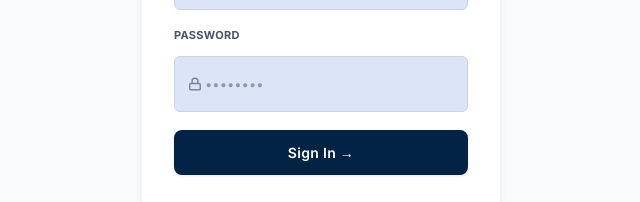
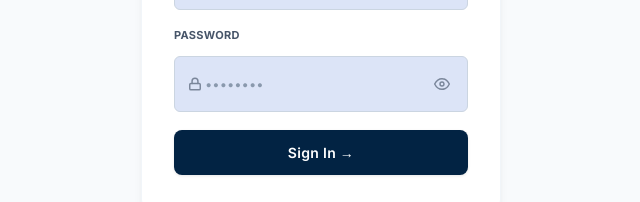
Before and after one commit to NavhiAngeles/mabutol-trucking-react, a React (Vite) app: page / in a window 1280 px wide. Shown: the part 445-647 px from the top of the page, without its empty margins (319-959 px from the left). Built offline with nearby package versions, Linux system fonts and the light colour scheme; no server answers.

Commit message:
Log in page eye toggle button fixed

```diff
--- a/src/pages/Login/login.css
+++ b/src/pages/Login/login.css
@@ -123,6 +123,7 @@
 .login-page input {
   width: 100%;
   padding-left: 50px;
+  padding-right: 44px;
   border-radius: 8px;
   border: 1px solid transparent;
   background: #dce4f7;
@@ -130,6 +131,38 @@
   font-size: 14px;
   transition: all 0.2s ease;
 
+}
+
+/* Show/Hide Password Toggle — always visible, never conditionally hidden */
+.login-page .toggle-password {
+  position: absolute;
+  right: 12px;
+  top: 50%;
+  transform: translateY(-50%);
+  display: flex;
+  align-items: center;
+  justify-content: center;
+  width: 28px;
+  height: 28px;
+  padding: 0;
+  border: none;
+  background: transparent;
+  color: #7a869a;
+  cursor: pointer;
+  opacity: 1;
+  visibility: visible;
+  z-index: 5;
+  transition: color 0.15s ease;
+}
+
+.login-page .toggle-password:hover {
+  color: #022343;
+}
+
+.login-page .toggle-password:focus-visible {
+  outline: 2px solid #022343;
+  outline-offset: 2px;
+  border-radius: 4px;
 }
 
 .login-page input::placeholder {
@@ -200,7 +233,7 @@
 
   padding-top: 0;
   padding-bottom: 0;
-  padding-right: 16px;
+  padding-right: 44px;
   padding-left: 30px !important;
 
   box-sizing: border-box;
--- a/src/pages/Login/login.jsx
+++ b/src/pages/Login/login.jsx
@@ -1,3 +1,4 @@
+import { useState } from "react";
 import { useLoginViewModel } from "../../viewmodels/LoginViewModel";
 import "./login.css";
 
@@ -12,6 +13,8 @@
     status,
     handleSubmit,
   } = useLoginViewModel();
+
+  const [showPassword, setShowPassword] = useState(false);
 
   return (
     <div className="login-page">
@@ -90,15 +93,36 @@
                   </svg>
                 </span>
                 <input
-                  type="password"
+                  type={showPassword ? "text" : "password"}
                   id="password"
                   placeholder="••••••••"
+                  autoComplete="current-password"
                   value={password}
                   onChange={(e) => {
                     setPassword(e.target.value);
                     if (errors.password) setErrors((prev) => ({ ...prev, password: "" }));
                   }}
                 />
+                <button
+                  type="button"
+                  className="toggle-password"
+                  onClick={() => setShowPassword((prev) => !prev)}
+                  aria-label={showPassword ? "Hide password" : "Show password"}
+                  aria-pressed={showPassword}
+                  tabIndex={0}
+                >
+                  {showPassword ? (
+                    <svg xmlns="http://www.w3.org/2000/svg" width="16" height="16" viewBox="0 0 24 24" fill="none" stroke="currentColor" strokeWidth="2.2" strokeLinecap="round" strokeLinejoin="round">
+                      <path d="M17.94 17.94A10.94 10.94 0 0 1 12 20c-7 0-11-8-11-8a18.5 18.5 0 0 1 5.06-5.94M9.9 4.24A9.12 9.12 0 0 1 12 4c7 0 11 8 11 8a18.5 18.5 0 0 1-2.16 3.19m-6.72-1.07a3 3 0 1 1-4.24-4.24"/>
+                      <line x1="1" y1="1" x2="23" y2="23"/>
+                    </svg>
+                  ) : (
+                    <svg xmlns="http://www.w3.org/2000/svg" width="16" height="16" viewBox="0 0 24 24" fill="none" stroke="currentColor" strokeWidth="2.2" strokeLinecap="round" strokeLinejoin="round">
+                      <path d="M1 12s4-8 11-8 11 8 11 8-4 8-11 8-11-8-11-8z"/>
+                      <circle cx="12" cy="12" r="3"/>
+                    </svg>
+                  )}
+                </button>
               </div>
               {errors.password && (
                 <p className="field-error">
```
